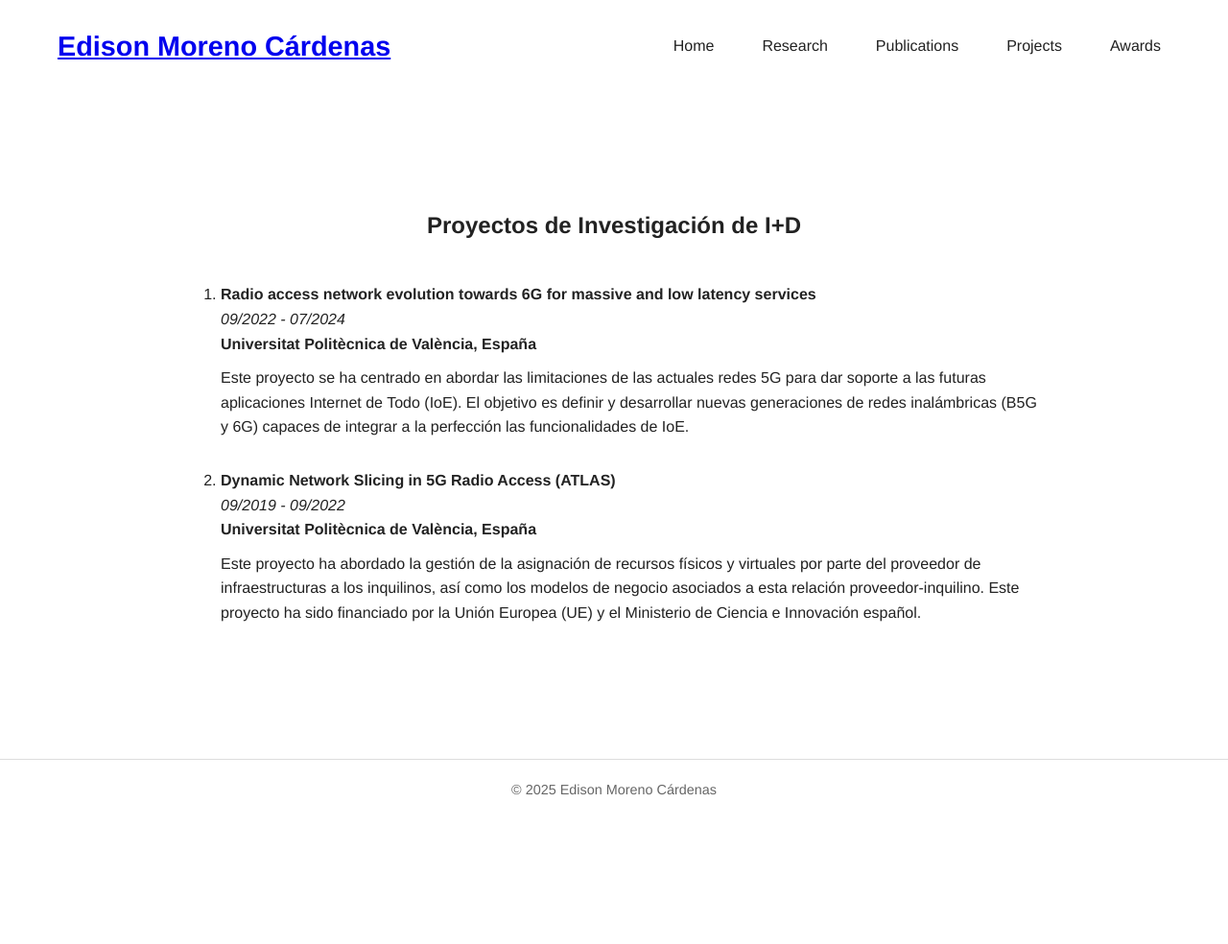
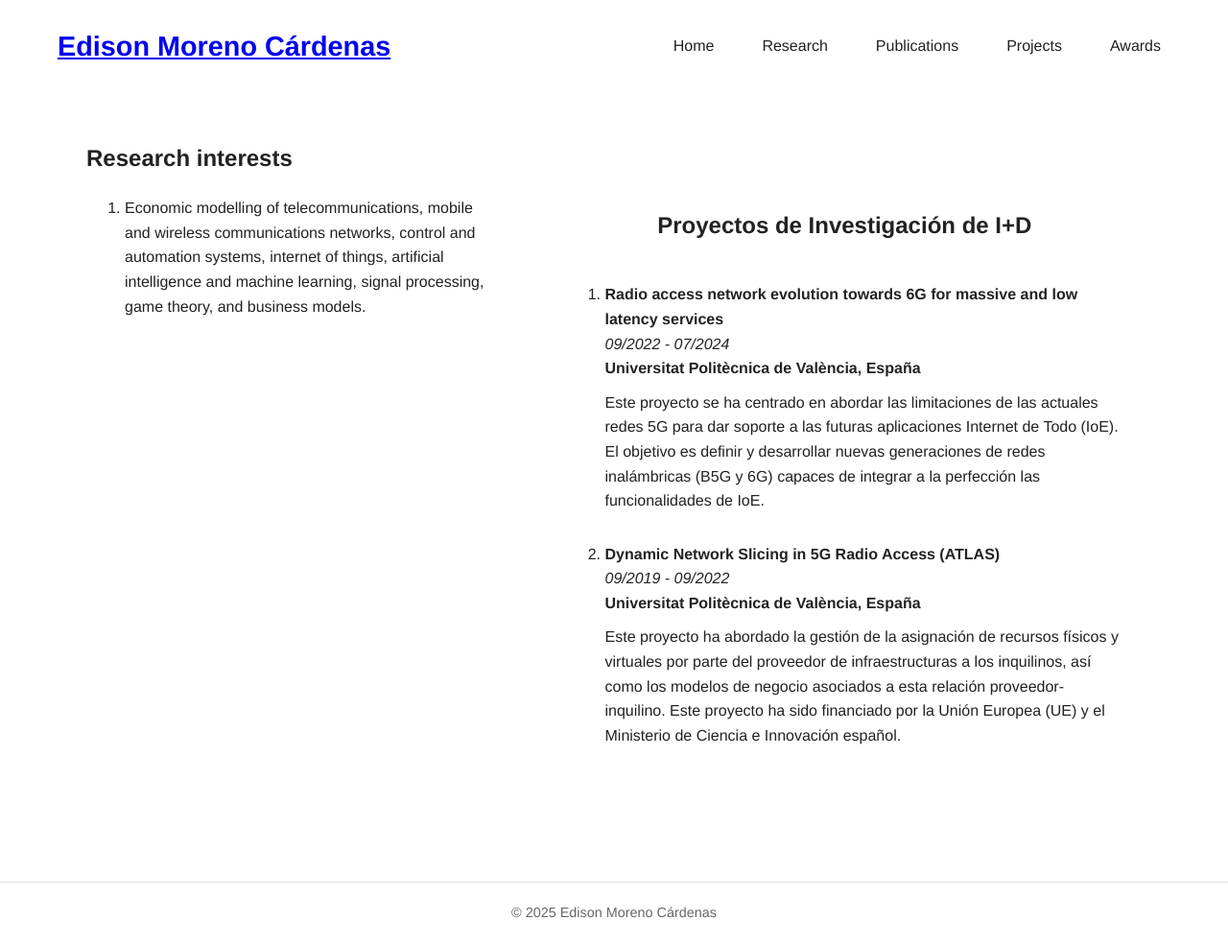
Before and after one commit to edisonmorenocardenas/edisonmorenocardenas.github.io, a Jekyll site: the page built from research.html, in a window 1280 px wide. Shown: the whole page at 96% size. Built offline with Jekyll 4.4.1, drawn with Linux system fonts in a browser that asks for light colours; before the commit the page ends 900 px from its top, so only the background shows below that.

Commit message:
Actualizar contenido de

```diff
--- a/research.html
+++ b/research.html
@@ -2,6 +2,23 @@
 layout: default
 title: "Projects"
 ---
+
+<section id="Research interests">
+  <h1>Research interests</h1>
+
+  <ol class="projects-list">
+    <!-- Proyecto 1 -->
+    <li>
+      <p>
+        Economic modelling of telecommunications, mobile and wireless communications networks,
+        control and automation systems, internet of things, artificial intelligence
+        and machine learning, signal processing, game theory, and business models.
+      </p>
+    </li>
+    <!-- Aquí puedes añadir más proyectos siguiendo el mismo patrón -->
+  </ol>
+</section>
+
 
 <section id="projects">
   <h1>Proyectos de Investigación de I+D</h1>
```
